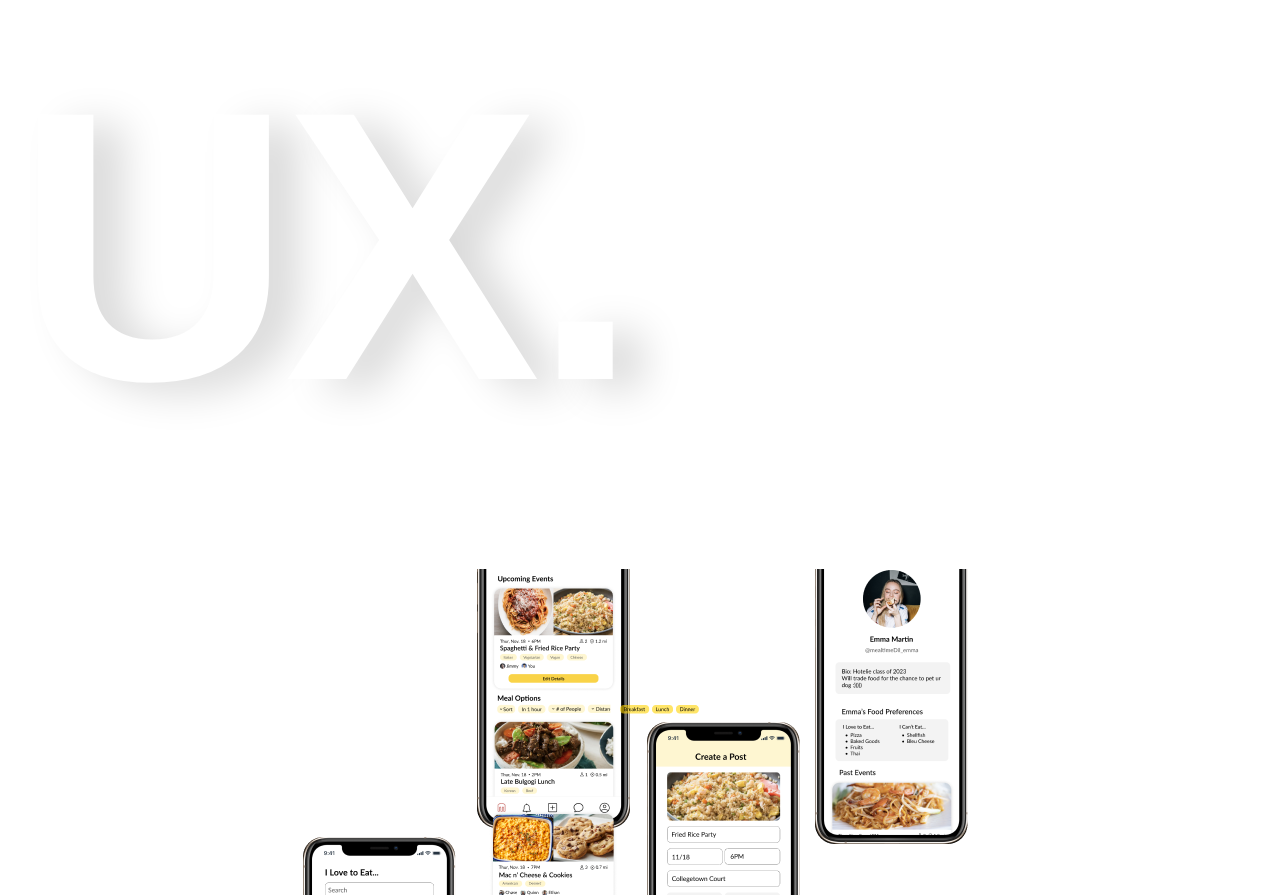
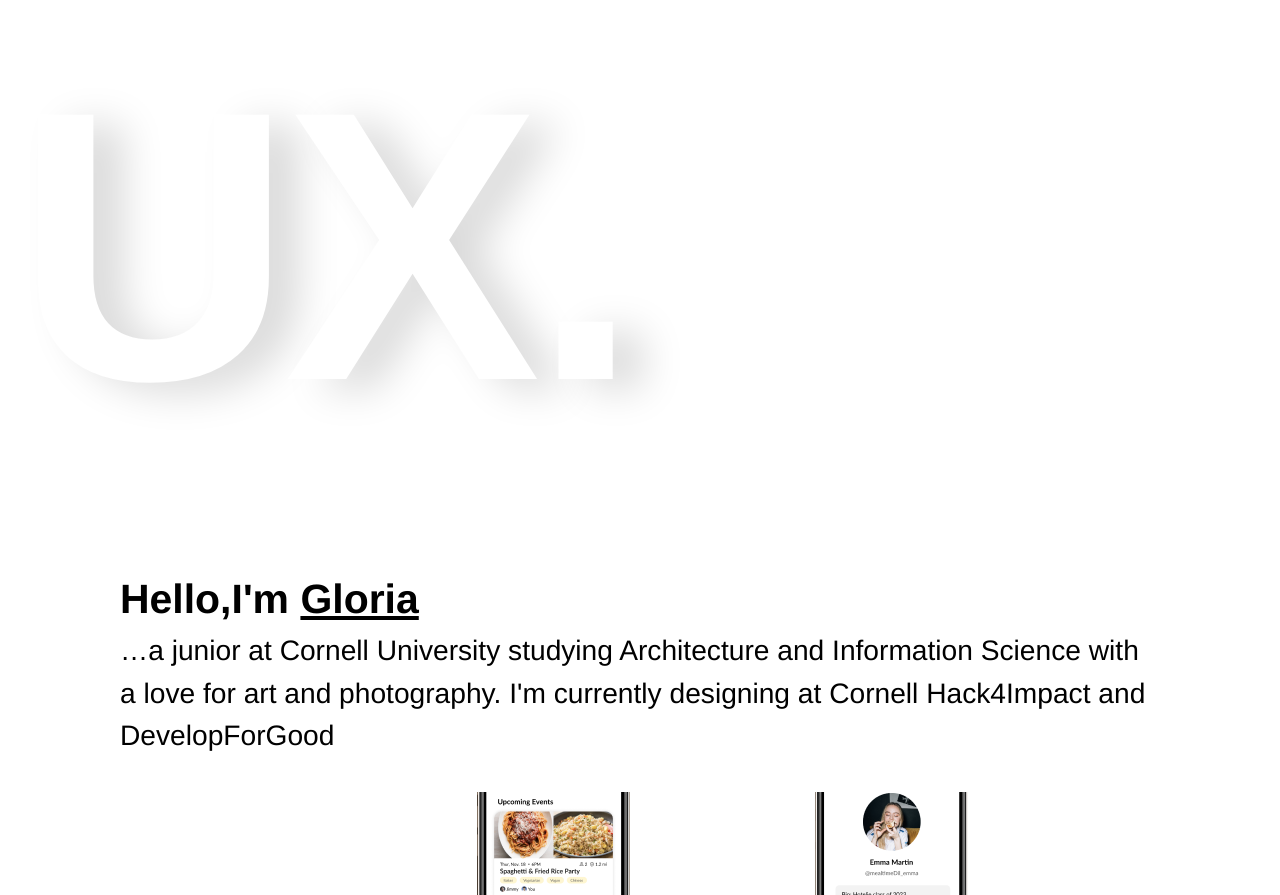
Before and after one commit to gloria-shi/gloria-shi.github.io, a plain HTML site: page ux.html in a window 1280 px wide. Shown: the part 57-952 px from the top of the page. Drawn offline with nearby package versions, Linux system fonts and the light colour scheme.

Commit message:
Add files via upload

```diff
--- a/ux.html
+++ b/ux.html
@@ -56,6 +56,12 @@
       </div>
     </section>
     <section class='section' id='about'>
+      <div class="container-fluid">
+        <div id="greetings">Hello,I'm <a href="about.html">Gloria</a></div>
+        <div id="intro">…a junior at Cornell University studying Architecture and Information Science
+        with a love for art and photography. I'm currently designing at <a href="https://cornellh4i.netlify.app/">Cornell Hack4Impact</a>
+        and <a href="https://developforgood.org/">DevelopForGood</a></div>
+    </div>
       <div class="container-fluid">
           <img src="img/ux/Mealup.png" alt="MealUp Case Study">
         <div id="title">MealUp — A way to share your leftovers</div>
@@ -170,6 +176,7 @@
   <footer>
     <div class="footer row">
       <div class="col-md-6">
+        <!--
         <div class="footer-text">
           Feel free to email me at <span><a href = "mailto: gloriashi0411@gmail.com">gloriashi0411@gmail.com</a></span>.
         </div>
@@ -179,6 +186,9 @@
         <a class="icons" role= "button" href="https://www.facebook.com/profile.php?id=100006267633682"><i class="fa fa-facebook-square" aria-hidden="true"></i></a>
         <a class="icons" role= "button" href="https://www.linkedin.com/in/gloria-shi-8b8b81148/"><i class="fa fa-linkedin" aria-hidden="true"></i></a>
         <a class="icons" role= "button" href="https://www.youtube.com/channel/UC5RsCROBwgtJ60TWSpmFm2Q/"><i class="fa fa-youtube-play" aria-hidden="true"></i></a>
+      </div>-->
+      <div class="footer-text">
+        Created by Gloria
       </div>
     </div>
   </footer>
```
Also changed, not shown: about.html (+6 -1 lines), art.html (+4 -0 lines), index.html (+4 -0 lines), photography.html (+4 -0 lines).
